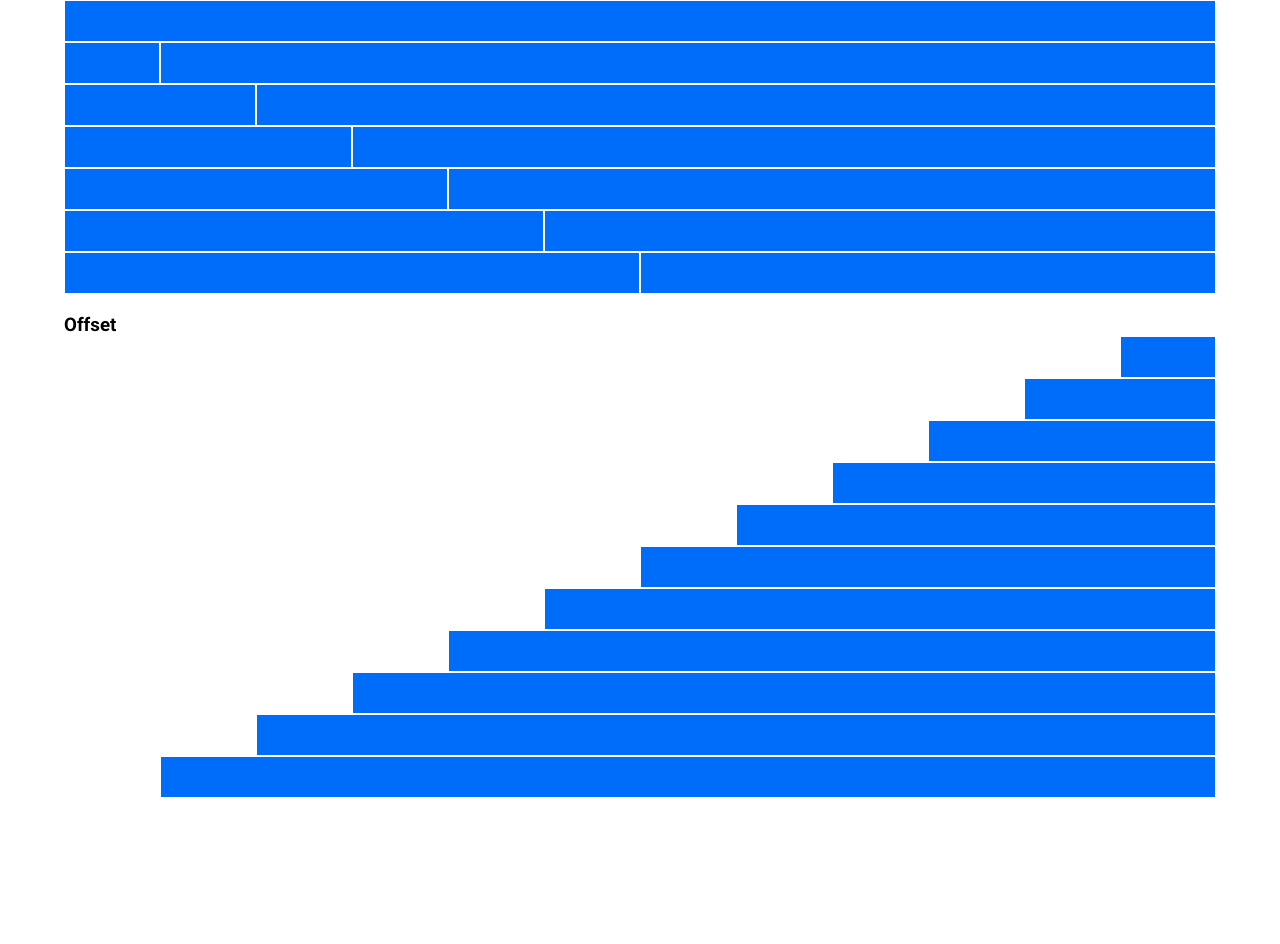
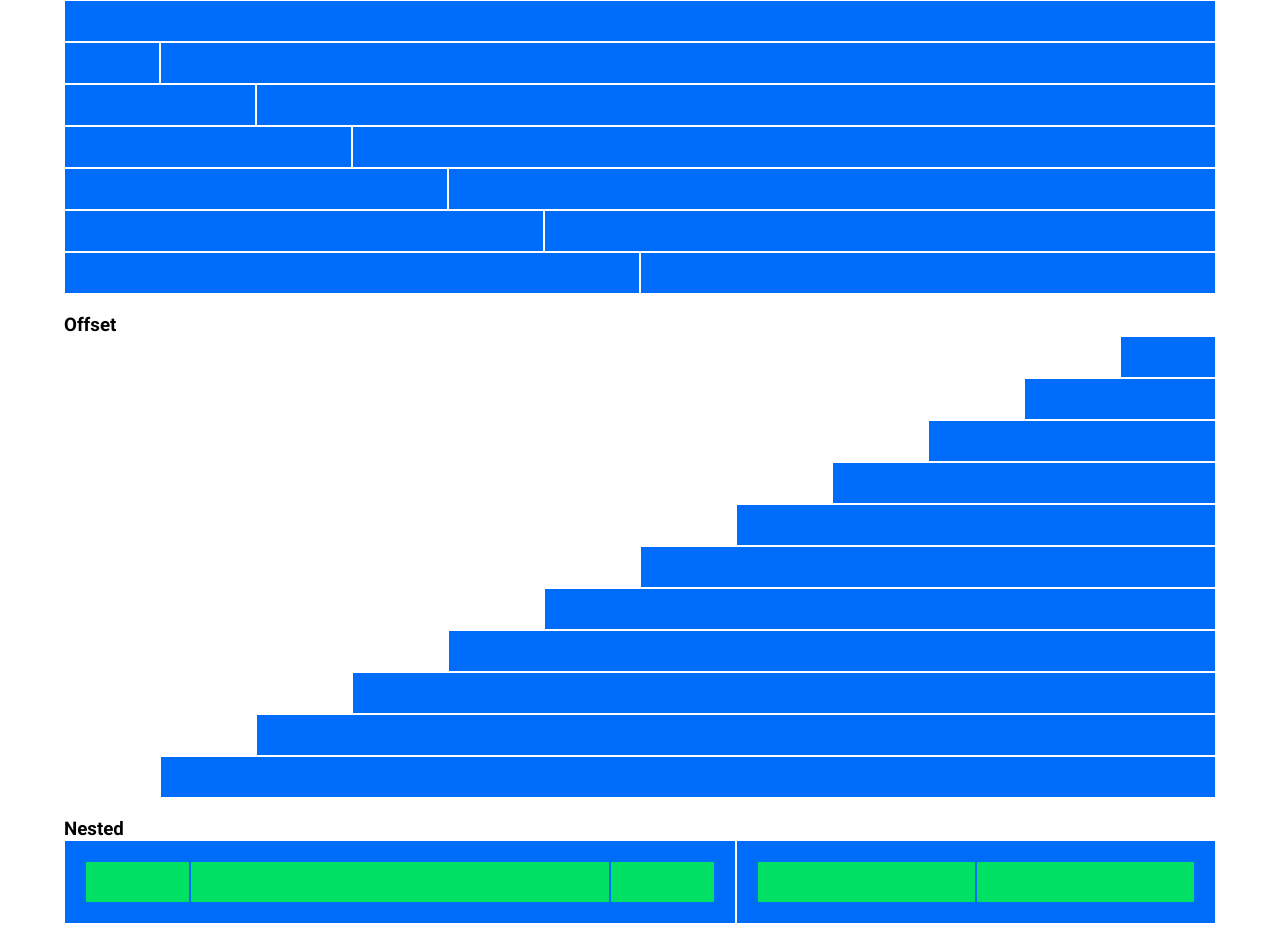
Before and after one commit to marcocor25/html-css-12bool, a plain HTML site: page index.html in a window 1280 px wide. Shown: the part 450-1394 px from the top of the page. Before the commit the page ends 1268 px from the top, so only its background shows below. Drawn offline with Linux system fonts and the light colour scheme.

Commit message:
Nested completato

```diff
--- a/index.html
+++ b/index.html
@@ -213,6 +213,27 @@
 
         </div>
 
+        <!-- ! quarto container - nested -->
+
+        <div class="container">
+
+            <h3>Nested</h3>
+
+            <div class="row">
+                <div class="col-7">
+                    <div class="col-2 nested"></div>
+                    <div class="col-8 nested"></div>
+                    <div class="col-2 nested"></div>
+                </div>
+
+                <div class="col-5">
+                    <div class="col-6 nested"></div>
+                    <div class="col-6 nested"></div>
+                </div>
+            </div>
+
+        </div>
+
     </div>
 
 </body>
--- a/style.css
+++ b/style.css
@@ -46,8 +46,8 @@ html {
 }
 
 .nested {
+    border: 1px solid #006CFA !important;
     background: #00E164 !important;
-    border: 1px solid #006CFA !important;
 }
 
 /* ************************************************** */
```
